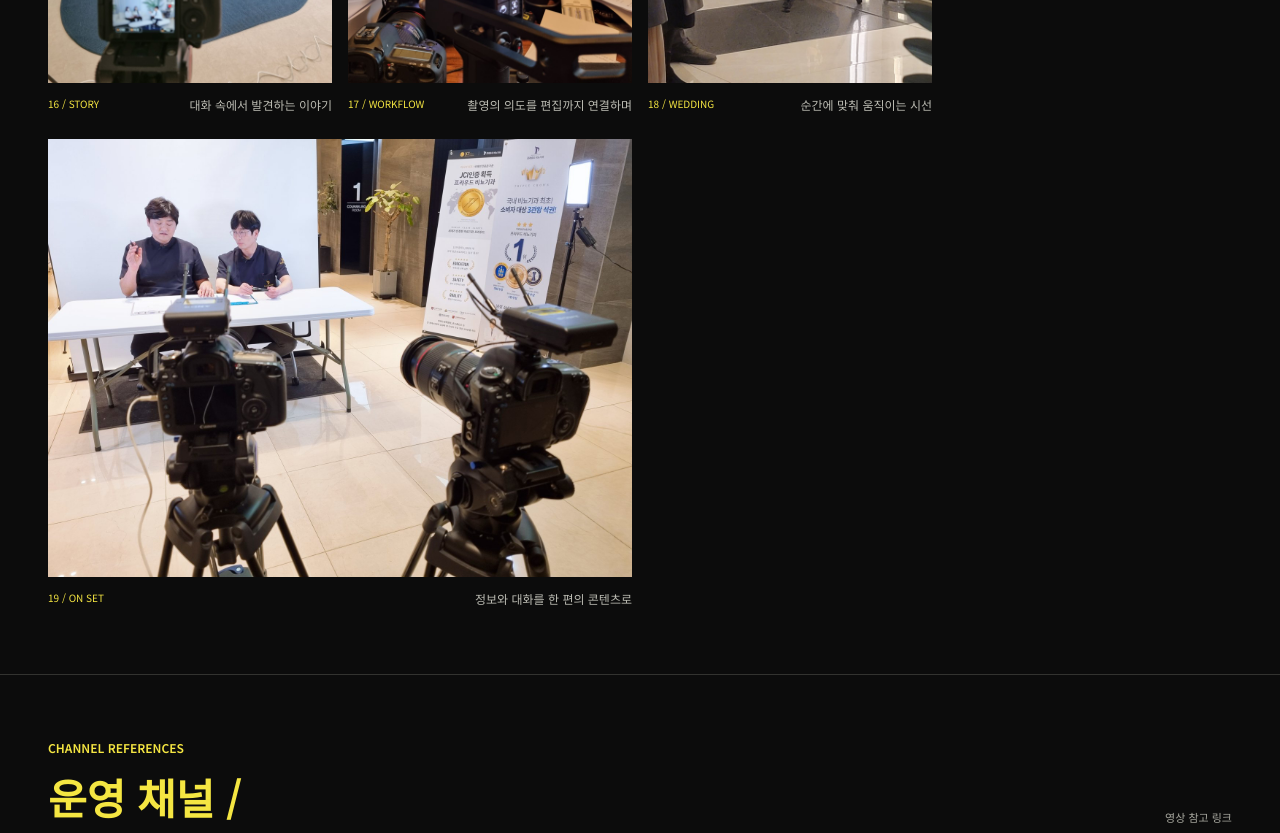
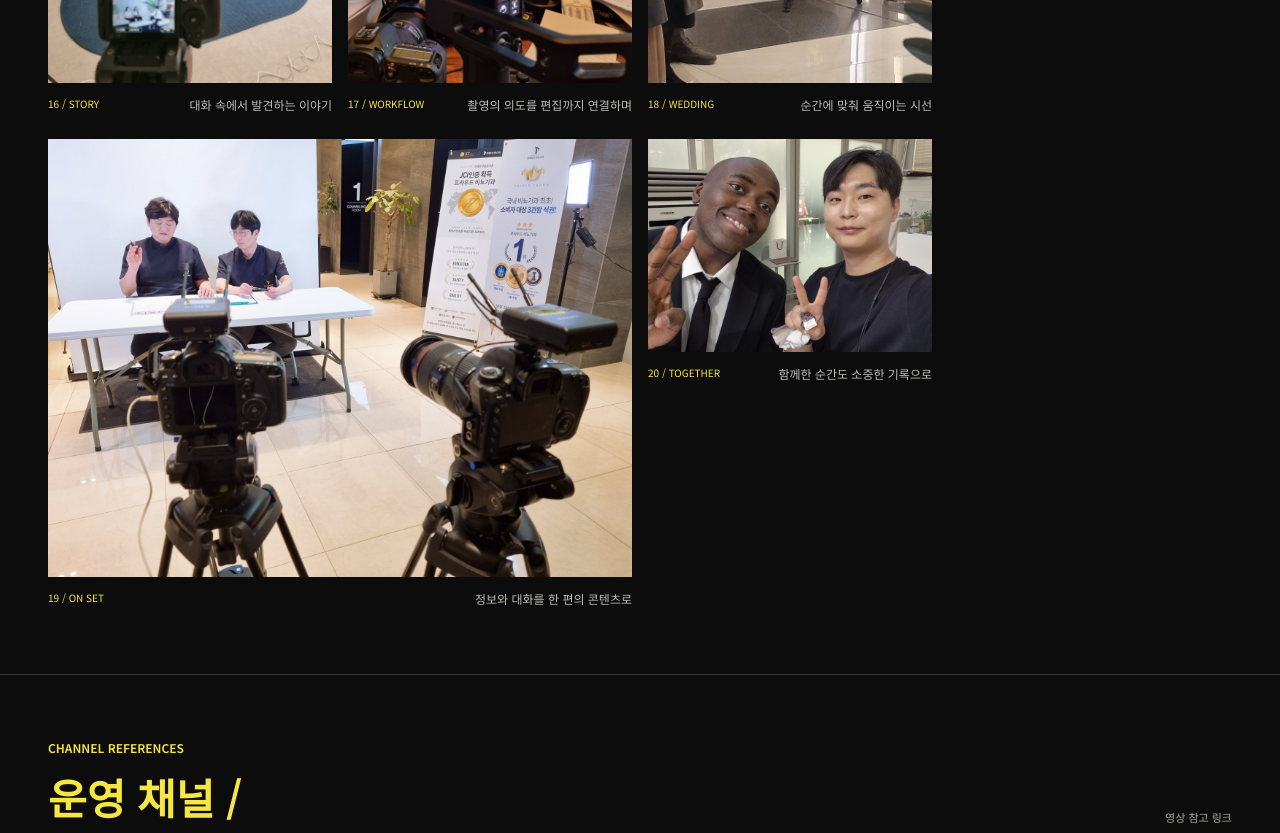
Before and after one commit to kokzstudio-web/kokzstudio, a plain HTML site: page index.html in a window 1280 px wide. Shown: the part 5540-6373 px from the top of the page. Drawn offline with nearby package versions, Linux system fonts and the light colour scheme; a web font is replaced by a local one.

Commit message:
Include recovered on-set selfie in gallery

```diff
--- a/index.html
+++ b/index.html
@@ -133,6 +133,7 @@
           <figure><img src="assets/on-set-18.jpg" alt="편집 타임라인 모니터 앞의 카메라와 짐벌" width="1200" height="1600" loading="lazy"><figcaption><span>17 / WORKFLOW</span>촬영의 의도를 편집까지 연결하며</figcaption></figure>
           <figure><img src="assets/on-set-19.jpg" alt="웨딩 현장에서 낮은 앵글로 카메라 촬영하는 모습" width="1200" height="1600" loading="lazy"><figcaption><span>18 / WEDDING</span>순간에 맞춰 움직이는 시선</figcaption></figure>
           <figure class="behind-landscape"><img src="assets/on-set-20.jpg" alt="두 출연자의 병원 토크 콘텐츠를 멀티 카메라로 촬영하는 현장" width="1600" height="1200" loading="lazy"><figcaption><span>19 / ON SET</span>정보와 대화를 한 편의 콘텐츠로</figcaption></figure>
+          <figure><img src="assets/on-set-06.jpg" alt="촬영 현장에서 두 사람이 함께 남긴 셀카" width="1200" height="1600" loading="lazy"><figcaption><span>20 / TOGETHER</span>함께한 순간도 소중한 기록으로</figcaption></figure>
         </div>
       </section>
       <section class="channels-section" id="channels" aria-labelledby="channels-title">
```
Also changed, not shown: assets/on-set-06.jpg (added).
